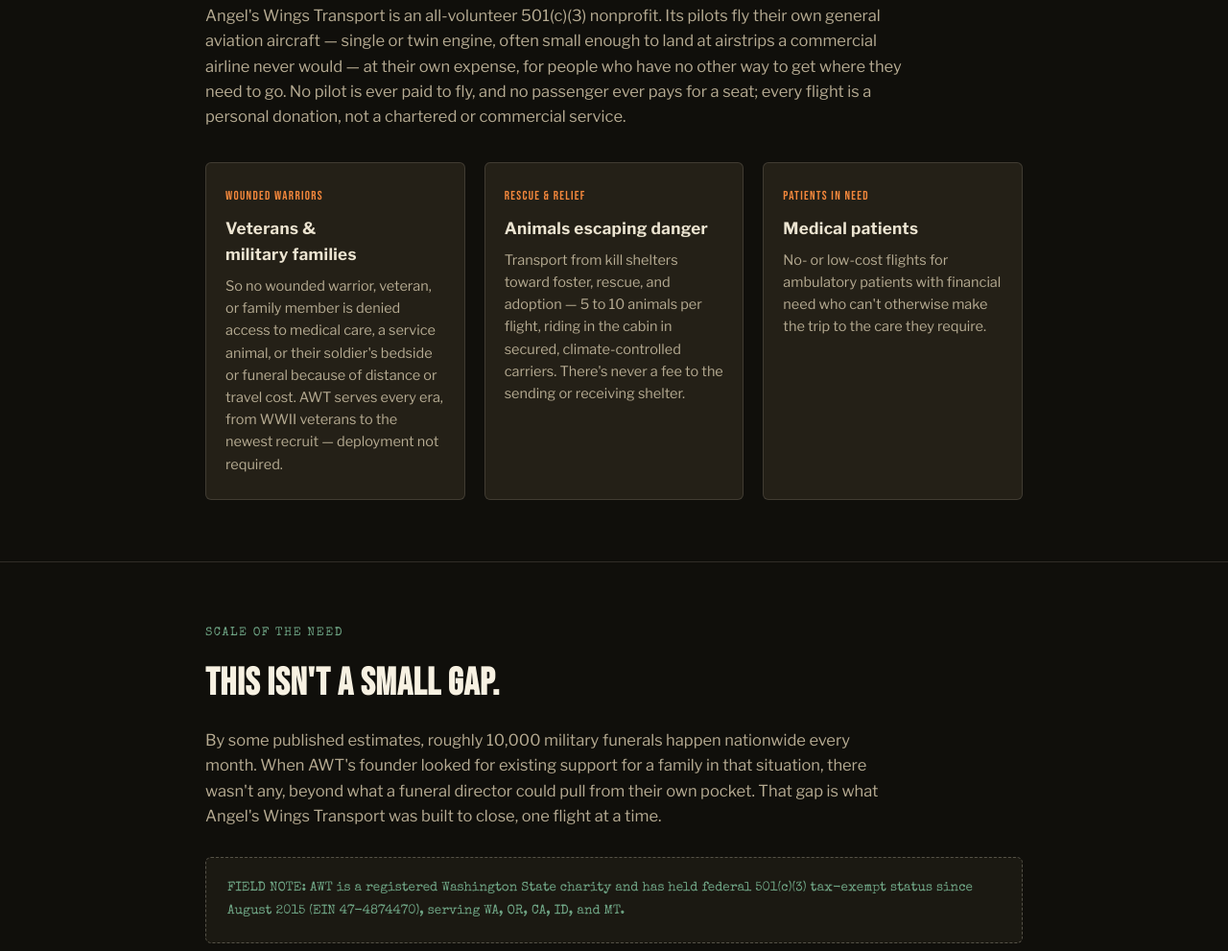
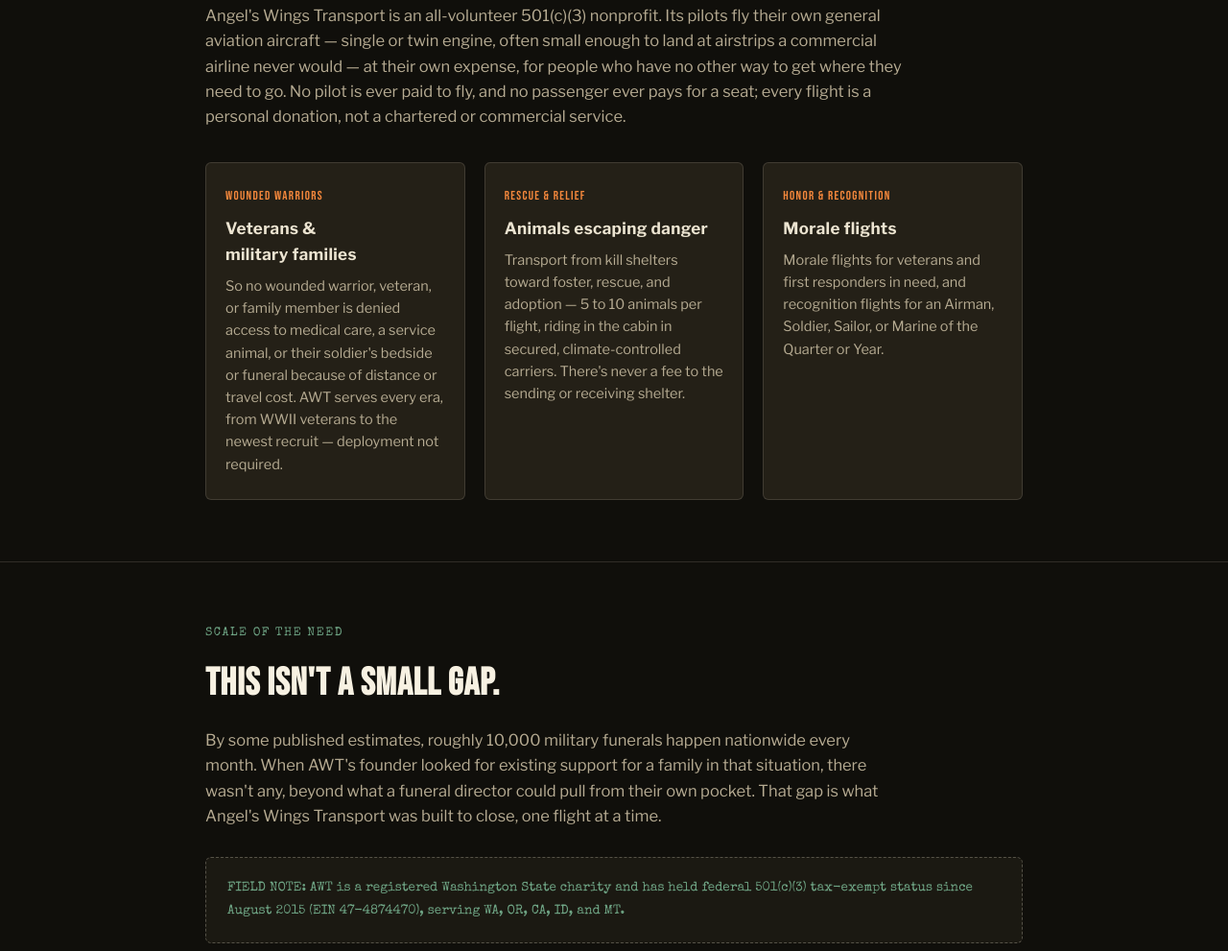
Before and after one commit to red4golf/Halloween-campaign, a plain HTML site: page mission.html in a window 1280 px wide. Shown: the part 856-1847 px from the top of the page at 96% size. Drawn offline with nearby package versions, Linux system fonts and the light colour scheme.

Commit message:
Mission: replace paused medical flights with morale flights

```diff
--- a/mission.html
+++ b/mission.html
@@ -42,7 +42,7 @@
     <div class="mission-grid">
       <div class="mission-card"><div class="glyph">Wounded warriors</div><h3>Veterans &amp; military families</h3><p>So no wounded warrior, veteran, or family member is denied access to medical care, a service animal, or their soldier's bedside or funeral because of distance or travel cost. AWT serves every era, from WWII veterans to the newest recruit — deployment not required.</p></div>
       <div class="mission-card"><div class="glyph">Rescue &amp; relief</div><h3>Animals escaping danger</h3><p>Transport from kill shelters toward foster, rescue, and adoption — 5 to 10 animals per flight, riding in the cabin in secured, climate-controlled carriers. There's never a fee to the sending or receiving shelter.</p></div>
-      <div class="mission-card"><div class="glyph">Patients in need</div><h3>Medical patients</h3><p>No- or low-cost flights for ambulatory patients with financial need who can't otherwise make the trip to the care they require.</p></div>
+      <div class="mission-card"><div class="glyph">Honor &amp; recognition</div><h3>Morale flights</h3><p>Morale flights for veterans and first responders in need, and recognition flights for an Airman, Soldier, Sailor, or Marine of the Quarter or Year.</p></div>
     </div>
   </div>
 </section>
```
